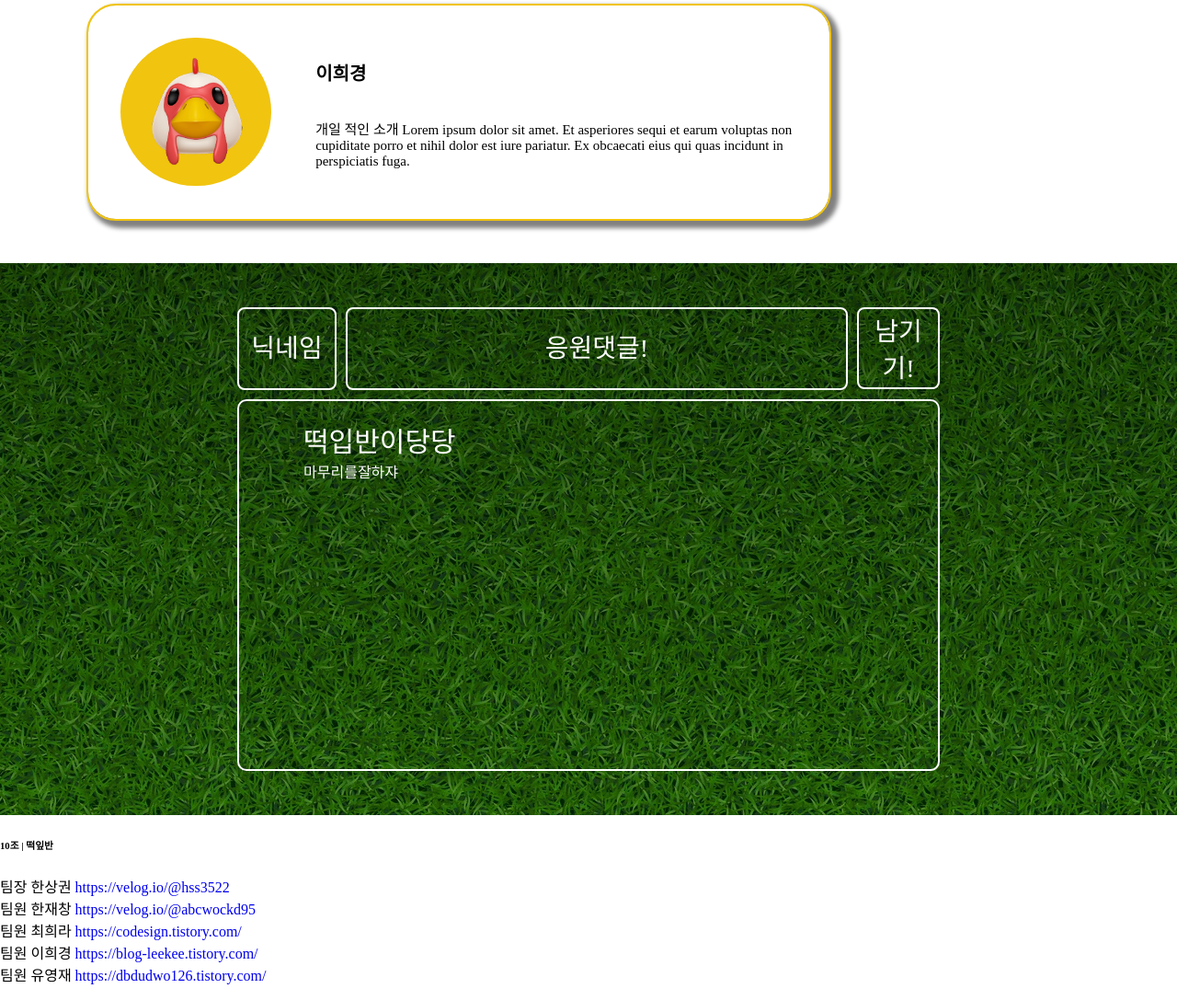
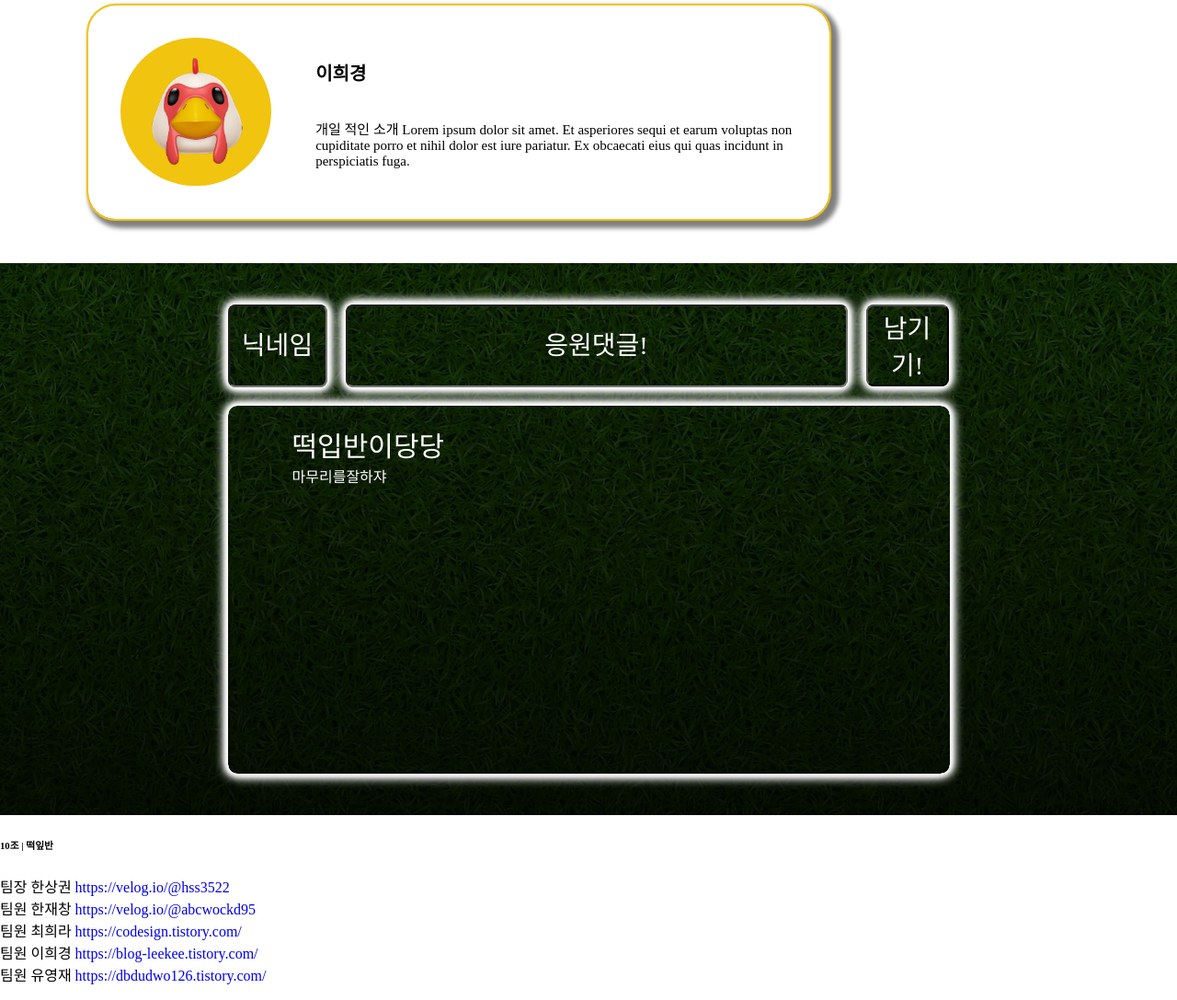
Before and after one commit to Gon1782/miniproject, a Flask app: page / in a window 1280 px wide. Shown: the part 2799-3886 px from the top of the page at 92% size. Run offline with Flask 2, Linux system fonts and the light colour scheme; data that the repository does not hold is empty; some web fonts are replaced.

Commit message:
fix comment last

```diff
--- a/static/main.css
+++ b/static/main.css
@@ -233,11 +233,7 @@ input:focus {
 .warp {
   width: 100%;
   height: 600px;
-  background-image: linear-gradient(
-      0deg,
-      rgba(0, 0, 0, 0.3),
-      rgba(0, 0, 0, 0.5)
-    ),
+  background-image: linear-gradient(0deg,rgba(0, 0, 0, 0.9),rgba(0, 0, 0, 0.7)),
     url("../static/3.webp");
   display: flex;
   justify-content: center;
@@ -251,10 +247,11 @@ input:focus {
 .form-control1 {
   width: 100px;
   height: 84px;
-  margin-right: 10px;
+  margin-right: 20px;
   border-radius: 8px;
   background-color: transparent;
-  border: 2px solid white;
+  box-shadow: 0 0 2px #fff, 0 0 4px #fff, 0 0 6px #fff, 0 0 8px #fff,
+    0 0 10px rgb(255, 255, 255), 0 0 12px #fff, 0 0 14px #fff, 0 0 16px #fff;
   text-align: center;
   color: white;
   font-family: "KOTRAHOPE";
@@ -264,10 +261,11 @@ input:focus {
 .form-control2 {
   width: 538px;
   height: 84px;
-  margin-right: 10px;
+  margin-right: 20px;
   border-radius: 8px;
   background-color: transparent;
-  border: 2px solid white;
+  box-shadow: 0 0 2px #fff, 0 0 4px #fff, 0 0 6px #fff, 0 0 8px #fff,
+    0 0 10px rgb(255, 255, 255), 0 0 12px #fff, 0 0 14px #fff, 0 0 16px #fff;
   text-align: center;
   color: white;
   font-family: "KOTRAHOPE";
@@ -280,7 +278,8 @@ input:focus {
   align-items: center;
   height: 89px;
   width: 90px;
-  border: 2px solid white;
+  box-shadow: 0 0 2px #fff, 0 0 4px #fff, 0 0 6px #fff, 0 0 8px #fff,
+    0 0 10px rgb(255, 255, 255), 0 0 12px #fff, 0 0 14px #fff, 0 0 16px #fff;
   border-radius: 8px;
   background-color: transparent;
   color: white;
@@ -289,19 +288,18 @@ input:focus {
 }
 
 .button:hover {
-  box-shadow:  /* White glow */ 0 0 7px #fff, 0 0 10px rgb(255, 255, 255),
-    0 0 21px #fff, /* Green glow */ 0 0 3px rgb(255, 255, 255),
-    0 0 5px rgb(255, 255, 255), 0 0 8px rgb(255, 255, 255),
-    0 0 10px rgb(255, 255, 255), 0 0 15px rgb(255, 255, 255);
-  transition: 0.8s;
+  box-shadow: 0 0 8px #fff, 0 0 10px #fff, 0 0 12px #fff, 0 0 14px #fff,
+    0 0 16px rgb(255, 255, 255), 0 0 18px #fff, 0 0 20px #fff, 0 0 22px #fff;
+  transition: 0.3s;
 }
 
 .mycards {
-  margin-top: 10px;
-  width: 760px;
+  margin-top: 20px;
+  width: 785px;
   height: 400px;
   background-color: transparent;
-  border: 2px solid white;
+  box-shadow: 0 0 2px #fff, 0 0 4px #fff, 0 0 6px #fff, 0 0 8px #fff,
+    0 0 10px rgb(255, 255, 255), 0 0 12px #fff, 0 0 14px #fff, 0 0 16px #fff;
   border-radius: 10px;
   overflow: scroll;
 }
```
